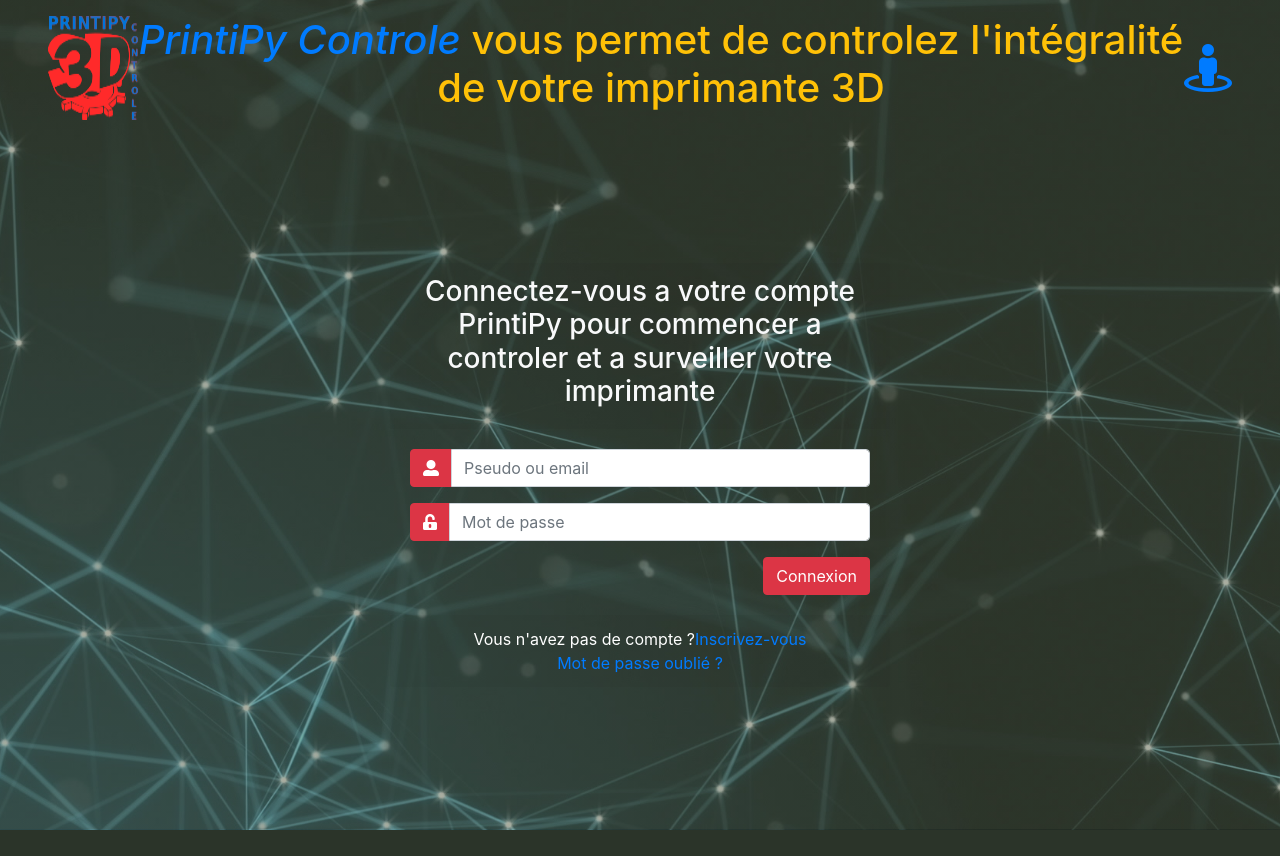
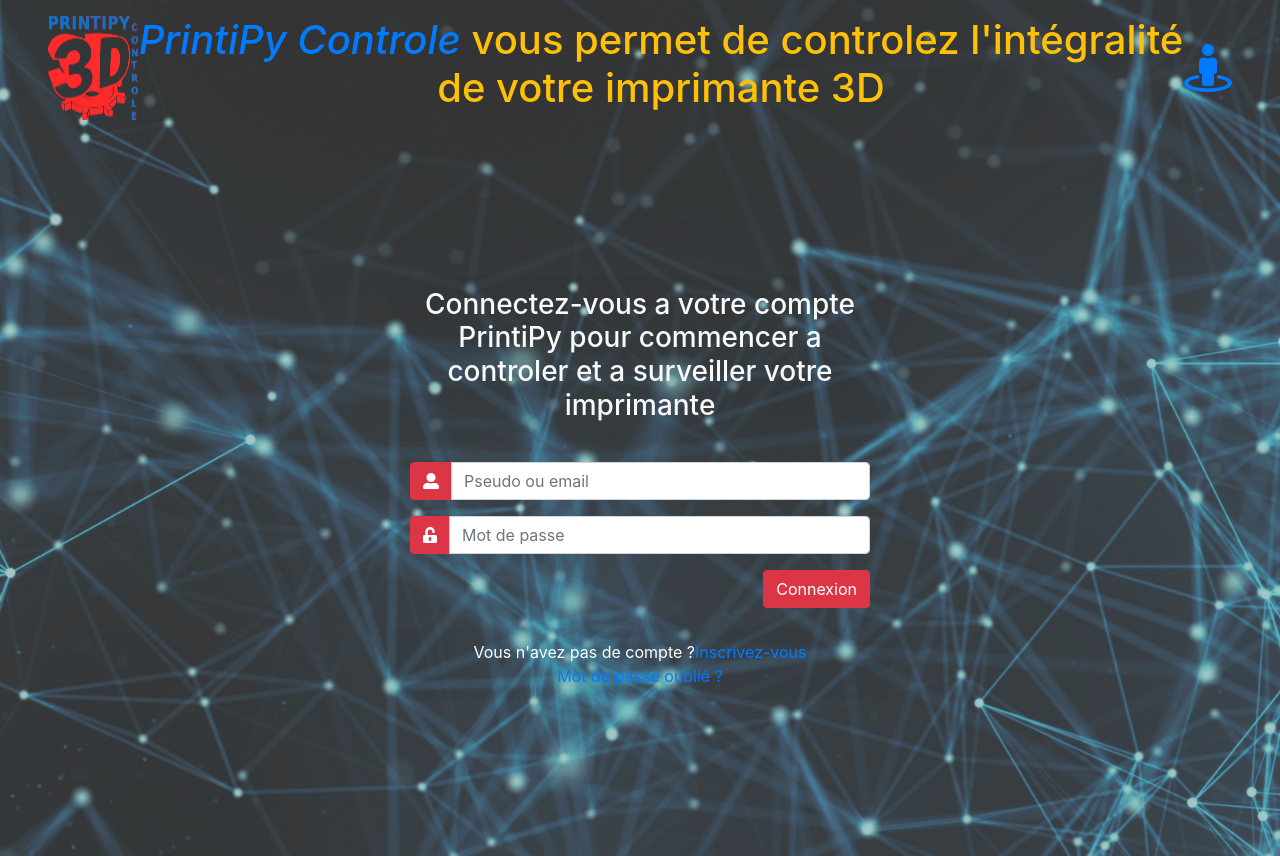
Before and after one commit to riderflo85/printipy, a Django app: page / in a window 1280 px wide. Before the commit the page ends 830 px from the top, so only its background shows below. Run offline with Django 3.2, Linux system fonts and the light colour scheme; some libraries are stand-ins or nearby versions.

Commit message:
Petite modif dans le CSS

```diff
--- a/account/static/account/css/custom.css
+++ b/account/static/account/css/custom.css
@@ -1,14 +1,25 @@
 body
 {
-    background: linear-gradient(to bottom, rgba(87, 92, 66, 0.5) 0%, rgba(87, 92, 66, 0.5) 100%), url("../img/plexus-beautiful.jpeg");
+    /* background: linear-gradient(to bottom, rgba(87, 92, 66, 0.5) 0%, rgba(87, 92, 66, 0.5) 100%), url("../img/plexus-beautiful.jpeg"); */
+    background-image: url("../img/abstract-motion.jpeg");
     background-position: center;
     background-repeat: no-repeat;
     background-size: cover;
 }
 
-header
-{
-    height: 88.7vh;
+@media (max-width: 2560px) {
+    header
+    {
+        height: 92vh;
+    }
+
+}
+
+@media (min-width: 1920px) {
+    header
+    {
+        height: 88.7vh;
+    }
 }
 
 .limit-card
```
Also changed, not shown: account/static/account/img/abstract-motion.jpeg.
